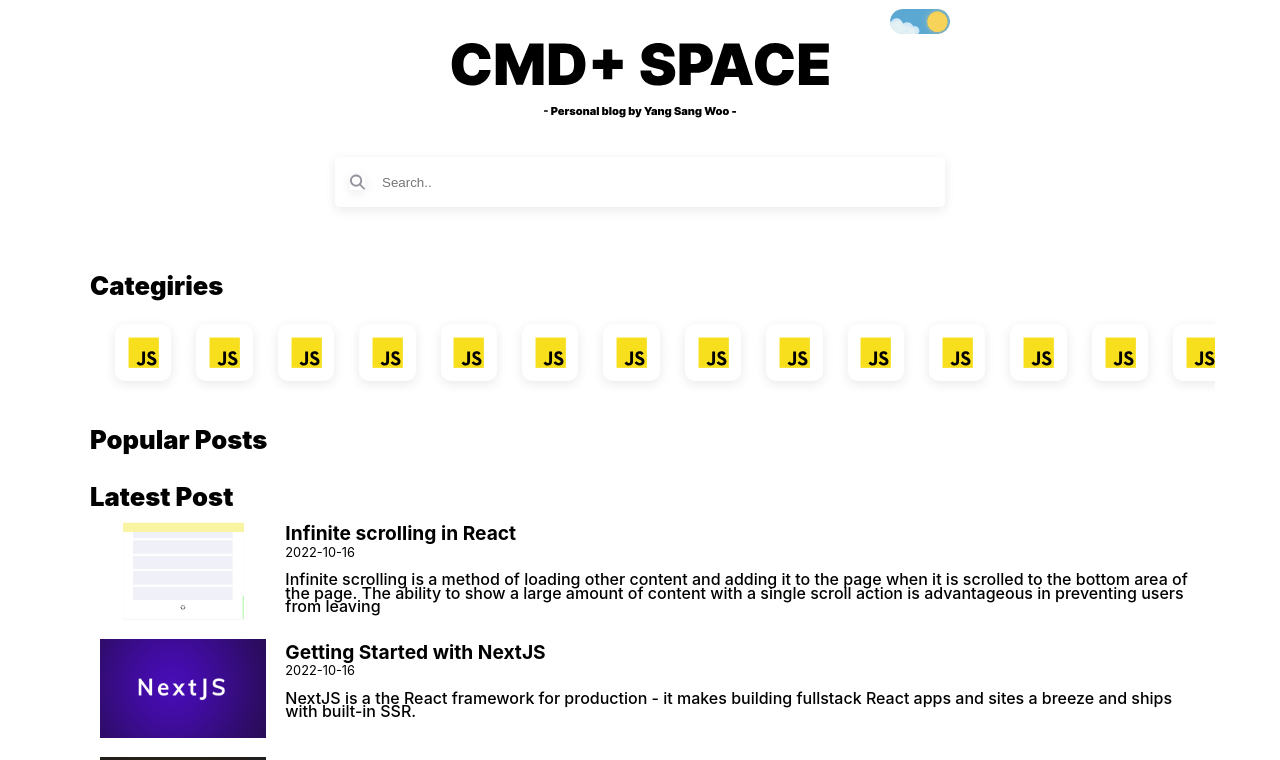
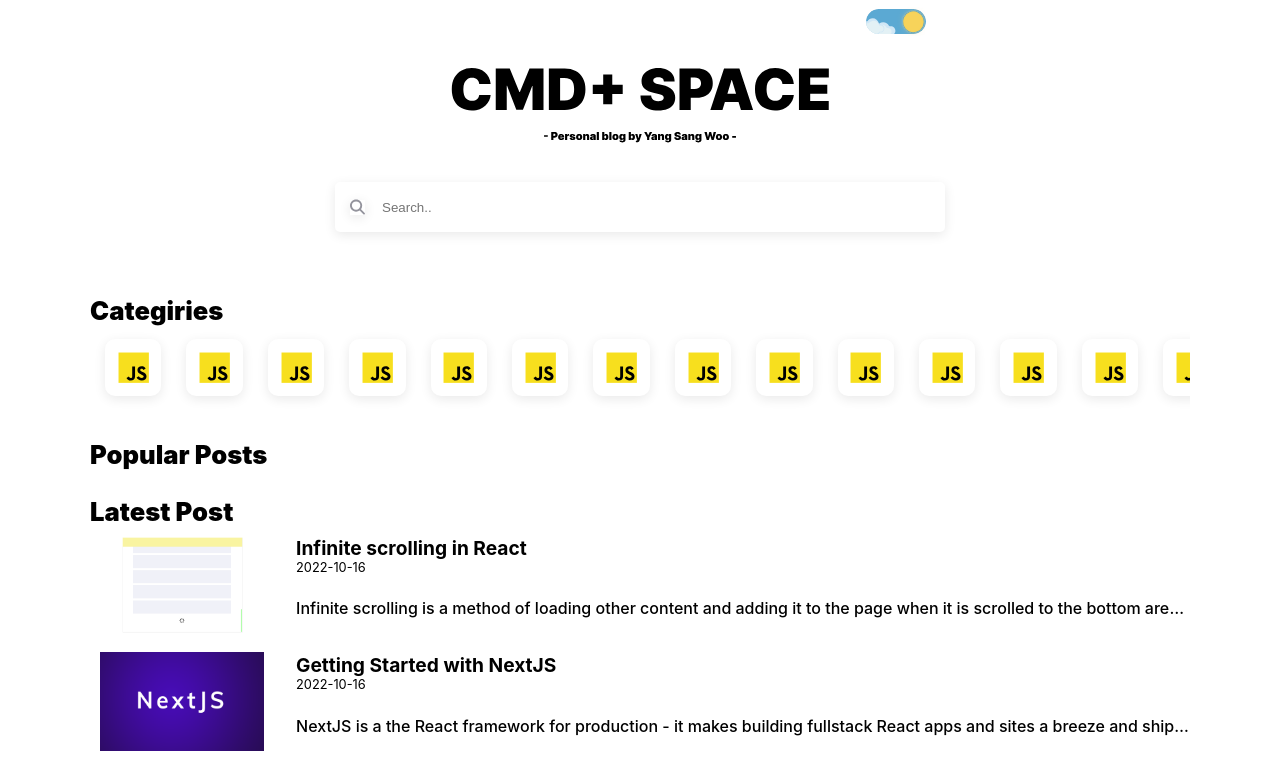
Before and after one commit to IGhost-P/DAN-BLOG, a Next.js app: page / in a window 1280 px wide. Shown: the top 760 px of the page. Built offline with nearby package versions, Linux system fonts and the light colour scheme.

Commit message:
style: bottom

```diff
--- a/components/atom/P/style.ts
+++ b/components/atom/P/style.ts
@@ -6,7 +6,7 @@ export const PStyle = styled.h1<ThemeProps>`
   width: 100%;
   font-size: 1em;
   font-weight: 500;
-  line-height: 13.31px;
+  line-height: 2.5rem;
   font-family: "Inter", sans-serif;
   color: ${({ colorTheme }) => colorTheme.MAIN};
 `;
--- a/components/atom/SearchInput/style.tsx
+++ b/components/atom/SearchInput/style.tsx
@@ -6,6 +6,11 @@ export const Container = styled.div`
   position: relative;
   width: 610px;
   height: 50px;
+
+  @media (max-width: 768px) {
+    width: 100%;
+    box-sizing: border-box;
+  }
 `;
 
 export const SearchInputStyle = styled.input`
--- a/components/molecules/CategoriesArticle/style.tsx
+++ b/components/molecules/CategoriesArticle/style.tsx
@@ -4,13 +4,11 @@ import styled from "@emotion/styled";
 
 export const Container = css`
   width: 100%;
-  padding: 15px 0 15px 15px;
   display: flex;
   align-items: center;
-  justify-content: flex-start;
   flex-direction: row;
-  margin-top: 0.625rem;
-  margin-left: 0.625rem;
+  padding: 15px 0 15px 15px;
+  box-sizing: border-box;
   gap: 1.563rem;
   overflow-x: scroll;
   ::-webkit-scrollbar {
--- a/components/molecules/Header/index.tsx
+++ b/components/molecules/Header/index.tsx
@@ -5,9 +5,11 @@ import * as S from "./style";
 export function Hearder() {
   return (
     <header css={S.Container}>
-      <S.ToggleStyle>
-        <DarkModeToggle />
-      </S.ToggleStyle>
+      <>
+        <S.ToggleStyle>
+          <DarkModeToggle />
+        </S.ToggleStyle>
+      </>
       <Logo />
     </header>
   );
--- a/components/molecules/Header/style.tsx
+++ b/components/molecules/Header/style.tsx
@@ -11,7 +11,11 @@ export const Container = css`
 `;
 
 export const ToggleStyle = styled.div`
-  position: absolute;
+  position: relative;
   top: 9px;
-  margin-left: 35rem;
+  left: 20%;
+
+  @media (max-width: 768px) {
+    left: 0;
+  }
 `;
--- a/components/molecules/PostThumNail/style.tsx
+++ b/components/molecules/PostThumNail/style.tsx
@@ -9,7 +9,7 @@ export const Container = css`
   align-items: flex-start;
   justify-content: felx-start;
   flex-direction: row;
-  gap: 1.188rem;
+  gap: 2rem;
   &:hover {
     cursor: pointer;
   }
@@ -22,4 +22,9 @@ export const Content = styled.div`
   align-items: flex-start;
   justify-content: center;
   flex-direction: column;
+  overflow: hidden;
+  text-overflow: ellipsis;
+  display: -webkit-box;
+  -webkit-line-clamp: 3;
+  -webkit-box-orient: vertical;
 `;
--- a/components/organisms/FooterSection/style.tsx
+++ b/components/organisms/FooterSection/style.tsx
@@ -4,6 +4,8 @@ import styled from "@emotion/styled";
 import { ColorTheme } from "styles/theme";
 
 export const Container = css`
+  position: absolute;
+  bottom: 0%;
   width: 100%;
   max-width: 1100px;
   height: 30px;
--- a/components/organisms/PostContent/style.tsx
+++ b/components/organisms/PostContent/style.tsx
@@ -7,6 +7,10 @@ export const Container = css`
   height: 100%;
   box-sizing: border-box;
   height: 100%;
+
+  @media (max-width: 768px) {
+    padding: 0 8px;
+  }
 `;
 
 export const ImgaeDiv = css`
--- a/components/organisms/PostSection/style.tsx
+++ b/components/organisms/PostSection/style.tsx
@@ -24,6 +24,7 @@ export const ThumNailSection = css`
   justify-content: flex-start;
   flex-direction: column;
   gap: 1.188rem;
+  box-sizing: border-box;
   padding-left: 0.625rem;
   padding-top: 0.625rem;
 `;
--- a/styles/globals.ts
+++ b/styles/globals.ts
@@ -6,7 +6,11 @@ export const GlobalStyle = (colorTheme: ColorTheme) => css`
   ${reset};
   body {
     background: ${colorTheme.BACKGROUND};
+    height: 100vh;
+    display: table;
+    position: relative;
   }
+
   h1.md {
     color: ${colorTheme.MAIN};
     box-sizing: border-box;
@@ -133,7 +137,7 @@ export const GlobalStyle = (colorTheme: ColorTheme) => css`
     margin-bottom: 1.75rem;
   }
 
-  ul.md {
+  ul {
     display: block;
     list-style-type: disc;
     margin-block-start: 1em;
@@ -142,7 +146,22 @@ export const GlobalStyle = (colorTheme: ColorTheme) => css`
     margin-inline-end: 0px;
     padding-inline-start: 40px;
   }
-  ul.md li {
+  ul li {
+    color: ${colorTheme.MAIN};
+    font-size: 1rem;
+    margin-bottom: calc(1.75rem / 2);
+  }
+
+  ol {
+    display: block;
+    list-style-type: decimal;
+    margin-block-start: 1em;
+    margin-block-end: 1em;
+    margin-inline-start: 0px;
+    margin-inline-end: 0px;
+    padding-inline-start: 40px;
+  }
+  ol li {
     color: ${colorTheme.MAIN};
     font-size: 1rem;
     margin-bottom: calc(1.75rem / 2);
```
